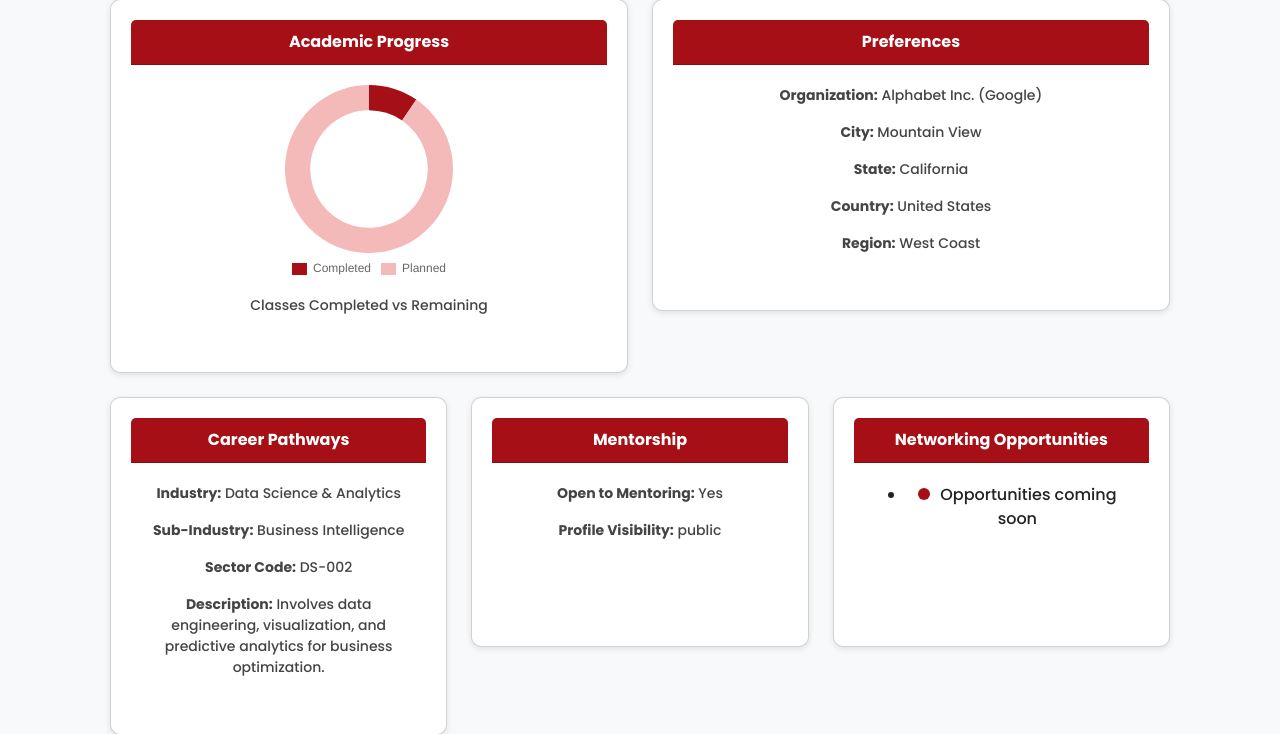
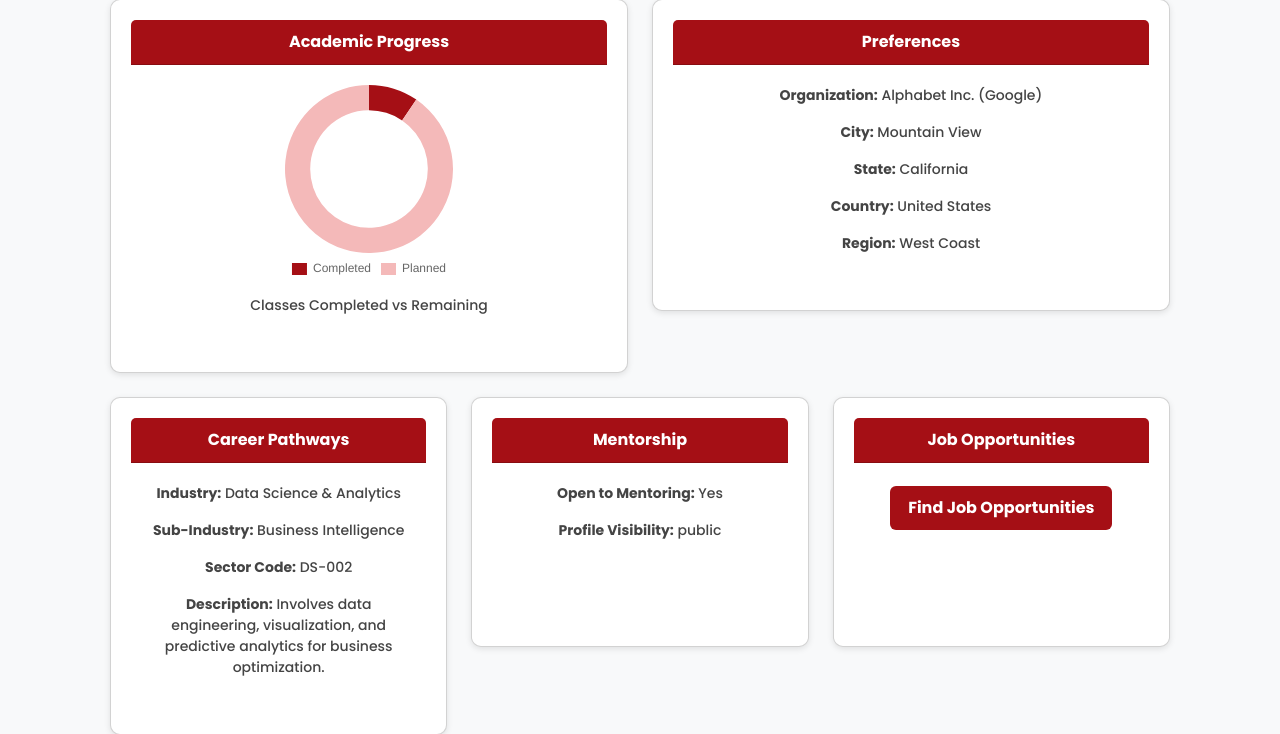
Before and after one commit to BrandonLMedina/IST_303_TeamJohto, a Flask app: page /dashboard in a window 1280 px wide. Shown: the part 632-1366 px from the top of the page. Run offline with Flask 3, Linux system fonts and the light colour scheme; a user stored in the database is signed in; data comes from the database, SQL or seed files in the repository.

Commit message:
we have AI

```diff
--- a/templates/dashboard.html
+++ b/templates/dashboard.html
@@ -145,7 +145,7 @@
       </div>
     </div>
 
-    <!-- Networking Opportunities -->
+    <!-- Networking Opportunities
     <div class="col-lg-4">
       <div class="card stat-card">
         <div class="card-header">Networking Opportunities</div>
@@ -156,7 +156,29 @@
         </div>
       </div>
     </div>
-  </div>
+  </div>-->
+
+
+    <!-- Networking Opportunities -->
+	<div class="col-lg-4">
+	  <div class="card stat-card">
+        <div class="card-header">Job Opportunities</div>
+        <div class="card-body">
+
+        <!-- Button -->
+        <button id="btn-jobs" class="btn btn-primary mb-3">
+			Find Job Opportunities
+        </button>
+
+        <!-- Where AI Results Will Show -->
+        <div id="jobs-results">
+        </div>
+
+        </div>
+      </div>
+    </div>
+
+
   <!-- END Row 3 -->
 </div>
 <!-- END dashboard-container -->
@@ -194,4 +216,73 @@
   });
 </script>
 
+
+<script>
+document.addEventListener("DOMContentLoaded", () => {
+  console.log("✅ DOMContentLoaded fired");
+
+  const btn = document.getElementById("btn-jobs");
+  const resultsDiv = document.getElementById("jobs-results");
+
+  console.log("btn:", btn);
+  console.log("resultsDiv:", resultsDiv);
+
+  if (!btn || !resultsDiv) {
+    console.error("❌ Button or results div not found");
+    return;
+  }
+
+  btn.addEventListener("click", async () => {
+    console.log("✅ Button clicked");
+    resultsDiv.innerHTML = "<p>Loading job opportunities...</p>";
+
+    try {
+      const res = await fetch("/api/job-opportunities", {
+        method: "POST",
+        headers: { "Content-Type": "application/json" },
+        body: JSON.stringify({
+          industry_id: 1  // TODO: replace with the real id from your dashboard
+          // or { industry_name: "Telecommunications" }
+        })
+      });
+
+      const text = await res.text();
+      console.log("Status:", res.status);
+      console.log("Raw body:", text);
+
+      if (!res.ok) {
+        resultsDiv.innerHTML = `<p>Server error (${res.status})</p>`;
+        return;
+      }
+
+      const data = JSON.parse(text);
+
+      if (data.error) {
+        resultsDiv.innerHTML = `<p>Error: ${data.error}</p>`;
+        return;
+      }
+
+      resultsDiv.innerHTML = "";
+      data.jobs.forEach(job => {
+        const div = document.createElement("div");
+        div.className = "p-2 mb-2 border rounded";
+        div.innerHTML = `
+          <strong>${job.job_title}</strong><br>
+          <p>${job.short_summary}</p>
+          <p><strong>Search query:</strong> ${job.suggested_search_query}</p>
+          <p><strong>Keywords:</strong> ${job.recommended_keywords}</p>
+          <p><strong>Typical locations:</strong> ${job.typical_locations}</p>
+        `;
+        resultsDiv.appendChild(div);
+      });
+
+    } catch (err) {
+      console.error("❌ Fetch/parse error:", err);
+      resultsDiv.innerHTML = "<p>Failed to load job opportunities.</p>";
+    }
+  });
+});
+</script>
+
+
 {% endblock %}
```
